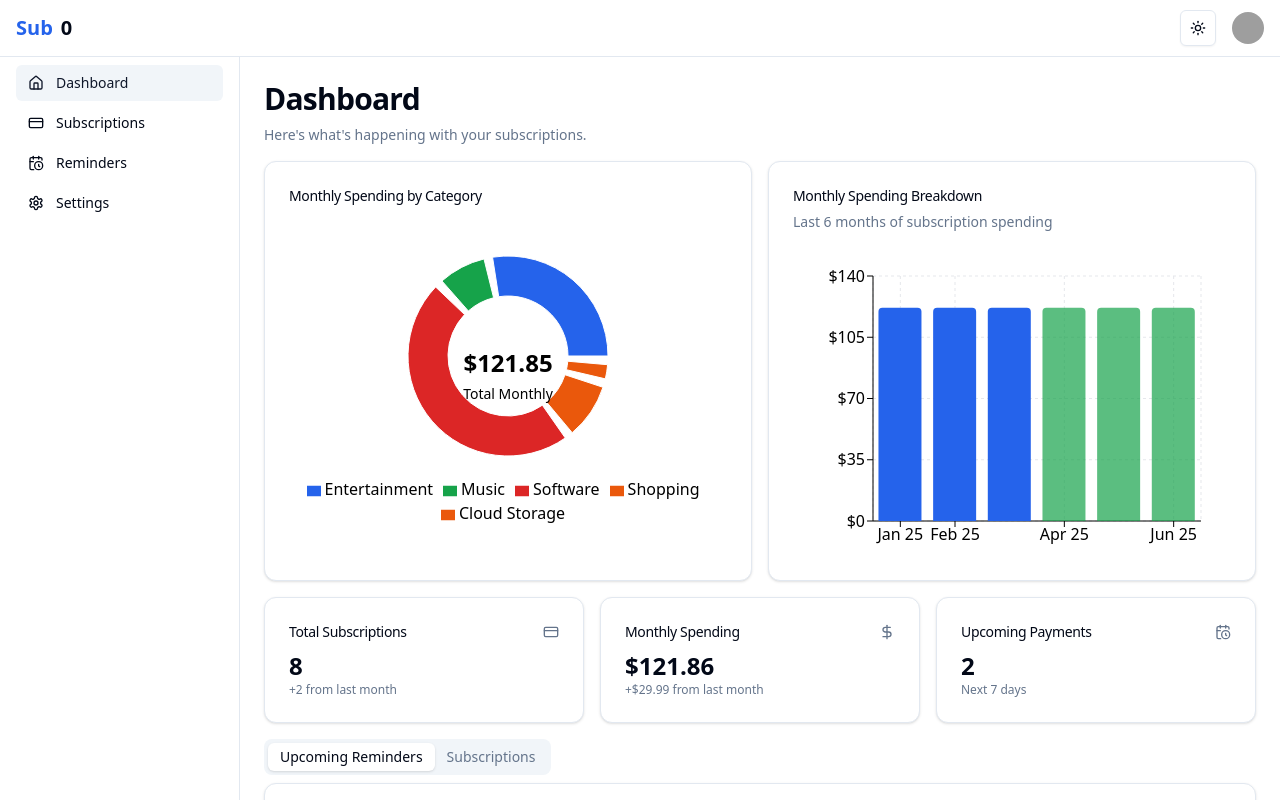
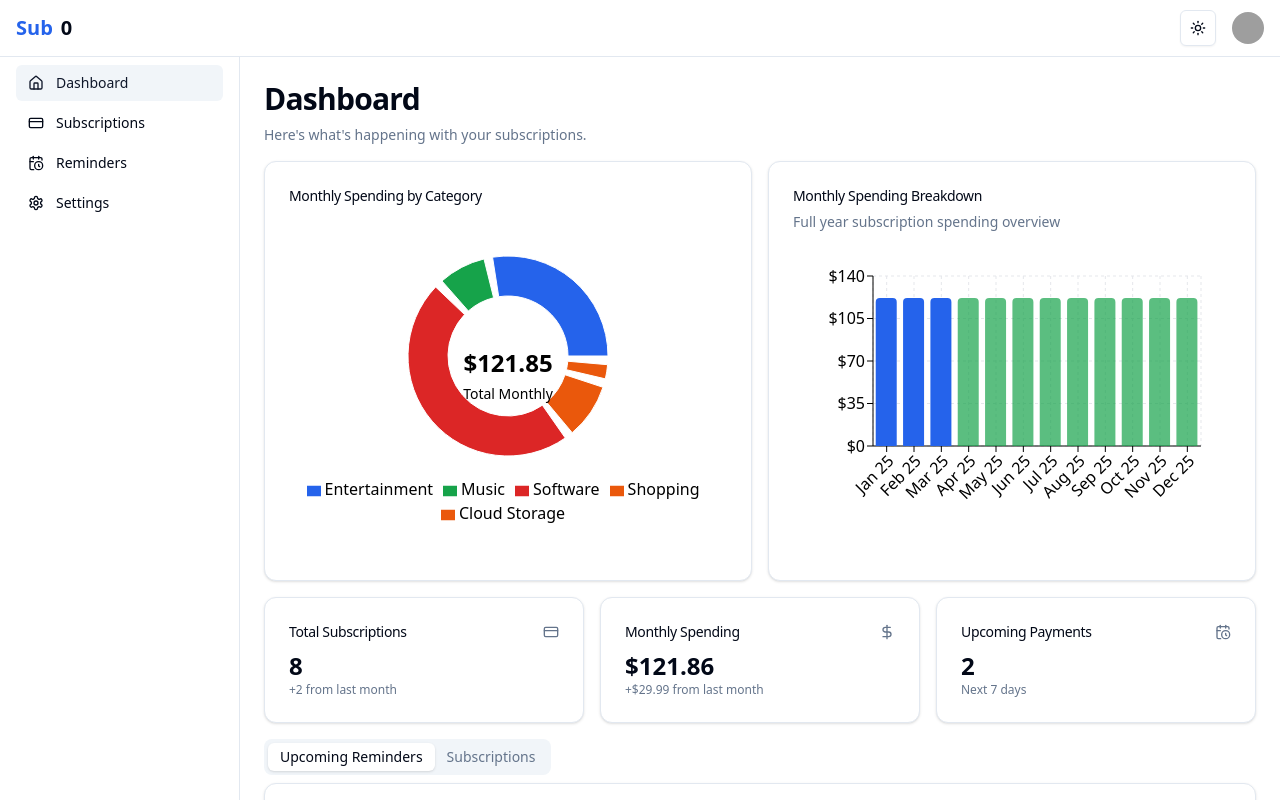
Before and after one commit to yaboytomas/subscription-tracker-front, a Next.js app: page /dashboard in a window 1280 px wide. Shown: the top 800 px of the page. Built offline with nearby package versions, Linux system fonts and the light colour scheme; grey boxes are pictures that could not be loaded.

Commit message:
fixed graph

```diff
--- a/components/spending-graph.tsx
+++ b/components/spending-graph.tsx
@@ -166,17 +166,15 @@ const CATEGORY_COLORS = {
 const generateTimeData = (months: number) => {
   const data = []
   const today = new Date()
+  const currentYear = today.getFullYear()
 
   // Calculate current total monthly spending
   const currentMonthlyTotal = subscriptions.reduce((total, sub) => {
     return total + (sub.billingCycle === "Yearly" ? sub.price / 12 : sub.price)
   }, 0)
 
-  // For 6M, 9M, and 12M views, show Jan-Jun, Jan-Sep, or Jan-Dec of current year
-  if (months === 12 || months === 6 || months === 9) {
-    const currentYear = today.getFullYear()
-
-    for (let month = 0; month < months; month++) {
+  // Always show Jan-Dec of current year
+  for (let month = 0; month < 12; month++) {
     const date = new Date(currentYear, month, 1)
     const monthKey = date.toLocaleDateString('en-US', { month: 'short', year: '2-digit' })
     const isPast = date <= today
@@ -204,34 +202,6 @@ const generateTimeData = (months: number) => {
       isProjection,
       changeText
     })
-    }
-  } else {
-    // For 3M view, show rolling months including projections
-    for (let i = months - 1; i >= -3; i--) {
-      const date = new Date(today.getFullYear(), today.getMonth() - i, 1)
-      const monthKey = date.toLocaleDateString('en-US', { month: 'short', year: '2-digit' })
-
-      let monthTotal = currentMonthlyTotal
-      let changeText = ''
-
-      if (monthKey === 'Feb 24') {
-        monthTotal -= 15.99
-        changeText = 'Before Netflix'
-      } else if (monthKey === 'Mar 24') {
-        monthTotal += 14.99
-        changeText = '+ Gaming Sub ($14.99)'
-      } else if (monthKey === 'May 24') {
-        monthTotal -= 52.99
-        changeText = '- Adobe CC ($52.99)'
-      }
-
-      data.push({
-        month: monthKey,
-        amount: parseFloat(monthTotal.toFixed(2)),
-        isProjection: i < 0,
-        changeText
-      })
-    }
   }
 
   return data
@@ -345,14 +315,14 @@ export function SpendingGraph() {
       <Card className="w-full">
         <CardHeader>
           <CardTitle className="text-sm font-medium">Monthly Spending Breakdown</CardTitle>
-          <CardDescription>Last 6 months of subscription spending</CardDescription>
+          <CardDescription>Full year subscription spending overview</CardDescription>
         </CardHeader>
         <CardContent>
           <div className="h-[300px]">
             <ResponsiveContainer width="100%" height="100%">
               <BarChart
-                data={timeData.slice(-6)}
-                margin={{ top: 20, right: 30, left: 20, bottom: 5 }}
+                data={timeData}
+                margin={{ top: 20, right: 30, left: 20, bottom: 50 }}
                 onClick={(data) => {
                   if (data && data.activePayload) {
                     const entry = data.activePayload[0].payload
@@ -366,6 +336,10 @@ export function SpendingGraph() {
                   dataKey="month"
                   stroke={isDark ? 'hsl(var(--card-foreground))' : '#000000'}
                   tick={{ fill: isDark ? 'hsl(var(--card-foreground))' : '#000000' }}
+                  interval={0}
+                  angle={-45}
+                  textAnchor="end"
+                  height={60}
                 />
                 <YAxis
                   stroke={isDark ? 'hsl(var(--card-foreground))' : '#000000'}
@@ -398,7 +372,7 @@ export function SpendingGraph() {
                   radius={[4, 4, 0, 0]}
                   cursor="pointer"
                 >
-                  {timeData.slice(-6).map((entry, index) => (
+                  {timeData.map((entry, index) => (
                     <Cell
                       key={`cell-${index}`}
                       fill={entry.isProjection ? colors[1] : colors[0]}
```
Lines whose indentation alone changed are shown as unchanged.
